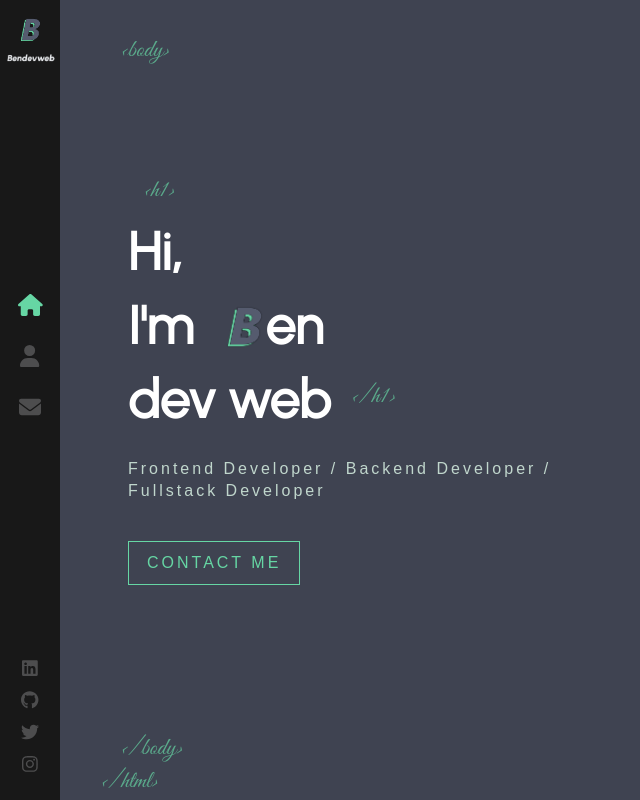
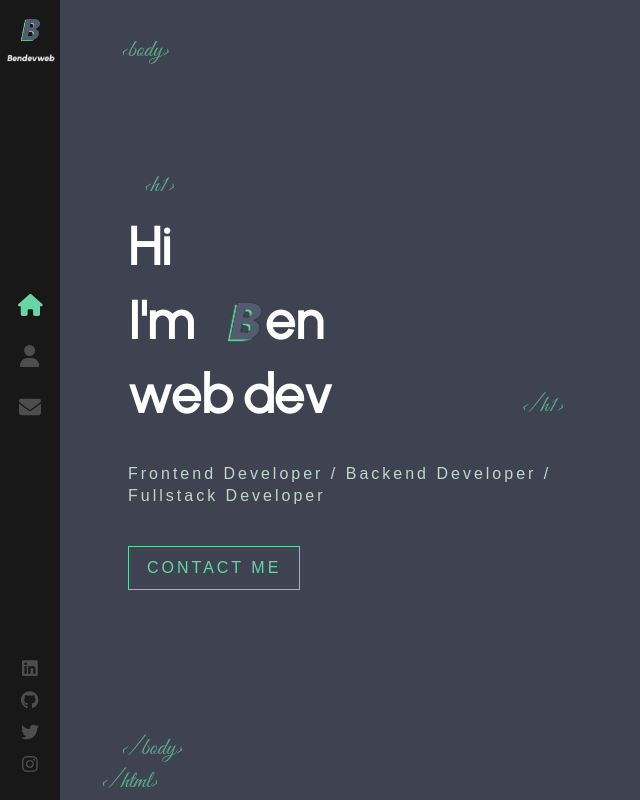
Before and after one commit to Neocor89/portfolio, a React (Create React App) app: page / in a window 1280 px wide. Shown: the whole page, without its empty margins (0-640 px from the left). Built offline with nearby package versions, Linux system fonts and the light colour scheme.

Commit message:
continue animation letters

```diff
--- a/src/components/AnimationLetters/index.scss
+++ b/src/components/AnimationLetters/index.scss
@@ -0,0 +1,17 @@
+.text-animate {
+  display: inline-block;
+  opacity: 0;
+  animation: bounceIn 1s 1s;
+  animation-fill-mode: forwards;
+  min-width: 10px;
+}
+
+/* -------------------------->
+:: Logic Main LettersAnimation ::
+<---------- */
+
+@for $i from 1 through 35 {
+  .text-animate._#{i} {
+    animation-delay: #{$i / 10}s;
+  }
+}
--- a/src/components/Home/index.js
+++ b/src/components/Home/index.js
@@ -1,18 +1,36 @@
+import { useState } from 'react'
 import { Link } from 'react-router-dom'
 import LogoPortfolio from '../../assets/images/logo-portfolio.png'
+import AnimationLetters from '../AnimationLetters'
 import './index.scss'
 
 const Home = () => {
+  const [letterClass, setLetterClass] = useState('text-animate')
+  const nameArray = ['e', 'n']
+  const jobArray = ['w', 'e', 'b', ' ', 'd', 'e', 'v']
+
   return (
     <div className="container home-page">
       <div className="text-zone">
         <h1>
-          Hi,
-          <br /> I'm
+          <span className={letterClass}>H</span>
+          <span className={`${letterClass} _12`}>i</span>
+          <br />
+          <span className={`${letterClass} _13`}>I</span>
+          <span className={`${letterClass} _14`}>'m</span>
           <img src={LogoPortfolio} alt="developer" />
-          en
+          <AnimationLetters
+            letterClass={letterClass}
+            strArray={nameArray}
+            index={15}
+          />
           <br />
-          dev web
+          <AnimationLetters
+            letterClass={letterClass}
+            strArray={jobArray}
+            index={12}
+          />
+          <br />
         </h1>
         <h2>Frontend Developer / Backend Developer / Fullstack Developer</h2>
         <Link to="/contact" className="flat-button">
--- a/src/components/Home/index.scss
+++ b/src/components/Home/index.scss
@@ -35,11 +35,12 @@
       content: '</h1>';
       font-family: $fontDeco1;
       color: $col-brand-secondary;
-      font-size: 24px;
+      font-size: 23px;
       font-weight: 500;
       position: absolute;
-      margin-top: 18px;
       margin-left: 20px;
+      top: 180px;
+      right: 75px;
       @include fade-animation;
       opacity: $lightHide;
     }
@@ -58,7 +59,7 @@
 }
   h2 {
     color: #c0d6cc;
-    margin-top: 20px;
+    margin-top: 30px;
     @include formatting-title;
     animation: fadeIn 1s 1.8s backwards;
   }
```
